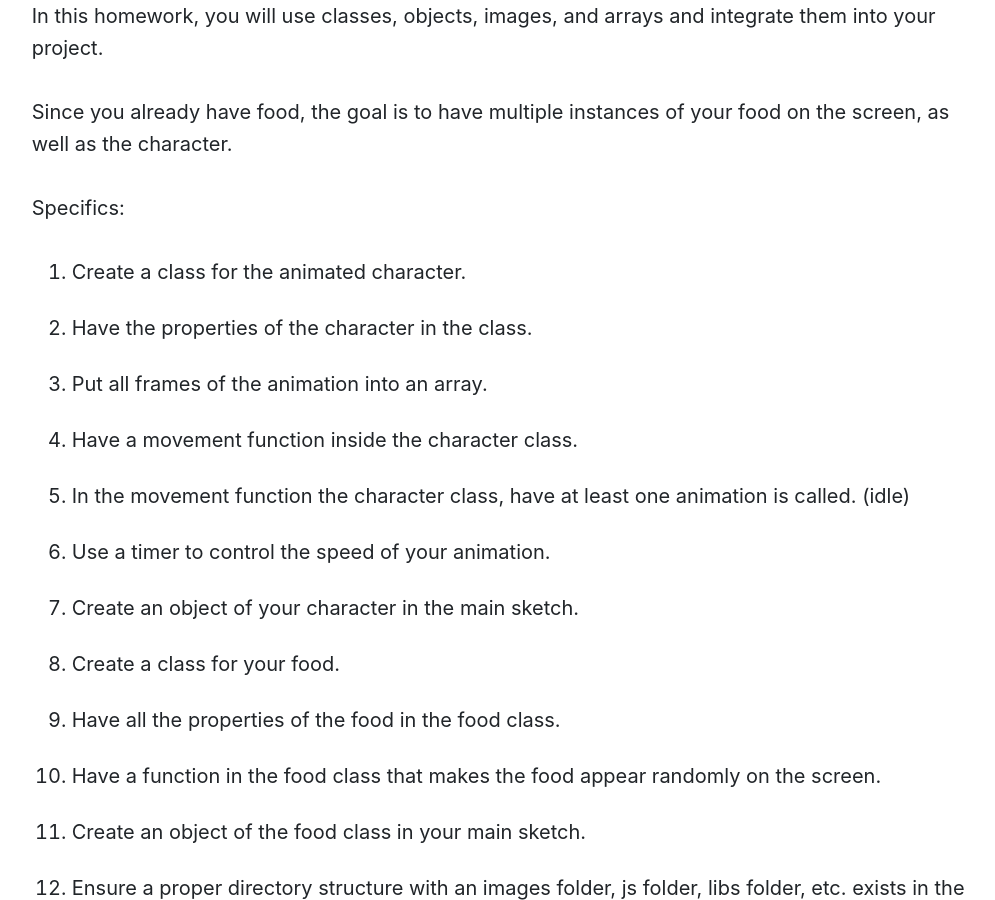
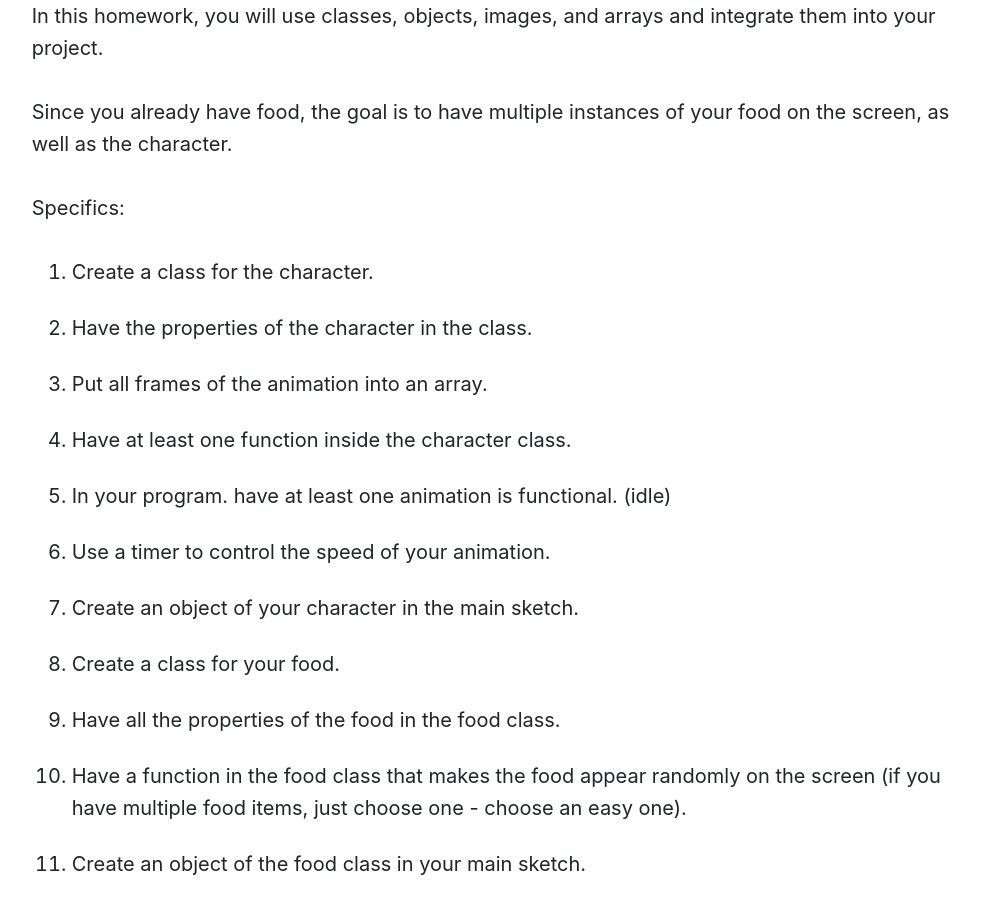
Before and after one commit to Montana-Media-Arts/220-creative-coding2-Spring2023, a Jekyll site: the page built from modules/week-4/_posts/2010-01-01-homework.md, in a window 1280 px wide and 900 px high, scrolled down 581 px. Shown: the whole window, without its empty margins (132-1127 px from the left). Built offline with Jekyll 4.4.1, drawn with Linux system fonts in a browser that asks for light colours; nearby versions of some CDN libraries; comment, search, counter and statistics services are not loaded.

Commit message:
updated homework and video

```diff
--- a/modules/week-4/_posts/2010-01-01-homework.md
+++ b/modules/week-4/_posts/2010-01-01-homework.md
@@ -31,16 +31,16 @@ Move the character using either WASD or the arrow keys (your choice).
 -->
 Specifics:
 
-1. Create a class for the animated character.
+1. Create a class for the character.
 2. Have the properties of the character in the class.
 3. Put all frames of the animation into an array.
-4. Have a movement function inside the character class.
-5. In the movement function the character class, have at least one animation is called. (idle)
+4. Have at least one function inside the character class.
+5. In your program. have at least one animation is functional. (idle)
 6. Use a timer to control the speed of your animation.
 7. Create an object of your character in the main sketch.
 8. Create a class for your food.
 9. Have all the properties of the food in the food class.
-10. Have a function in the food class that makes the food appear randomly on the screen.
+10. Have a function in the food class that makes the food appear randomly on the screen (if you have multiple food items, just choose one - choose an easy one).
 11. Create an object of the food class in your main sketch.
 12. Ensure a proper directory structure with an images folder, js folder, libs folder, etc. exists in the homework folder.
 13. Upload all your folders and files to GitHub and turn your link into Moodle.
```
Also changed, not shown: modules/week-4/_posts/2000-01-02-classes.md (+2 -2 lines), modules/week-6/_posts/2004-01-01-homework.md (+2 -1 lines).
